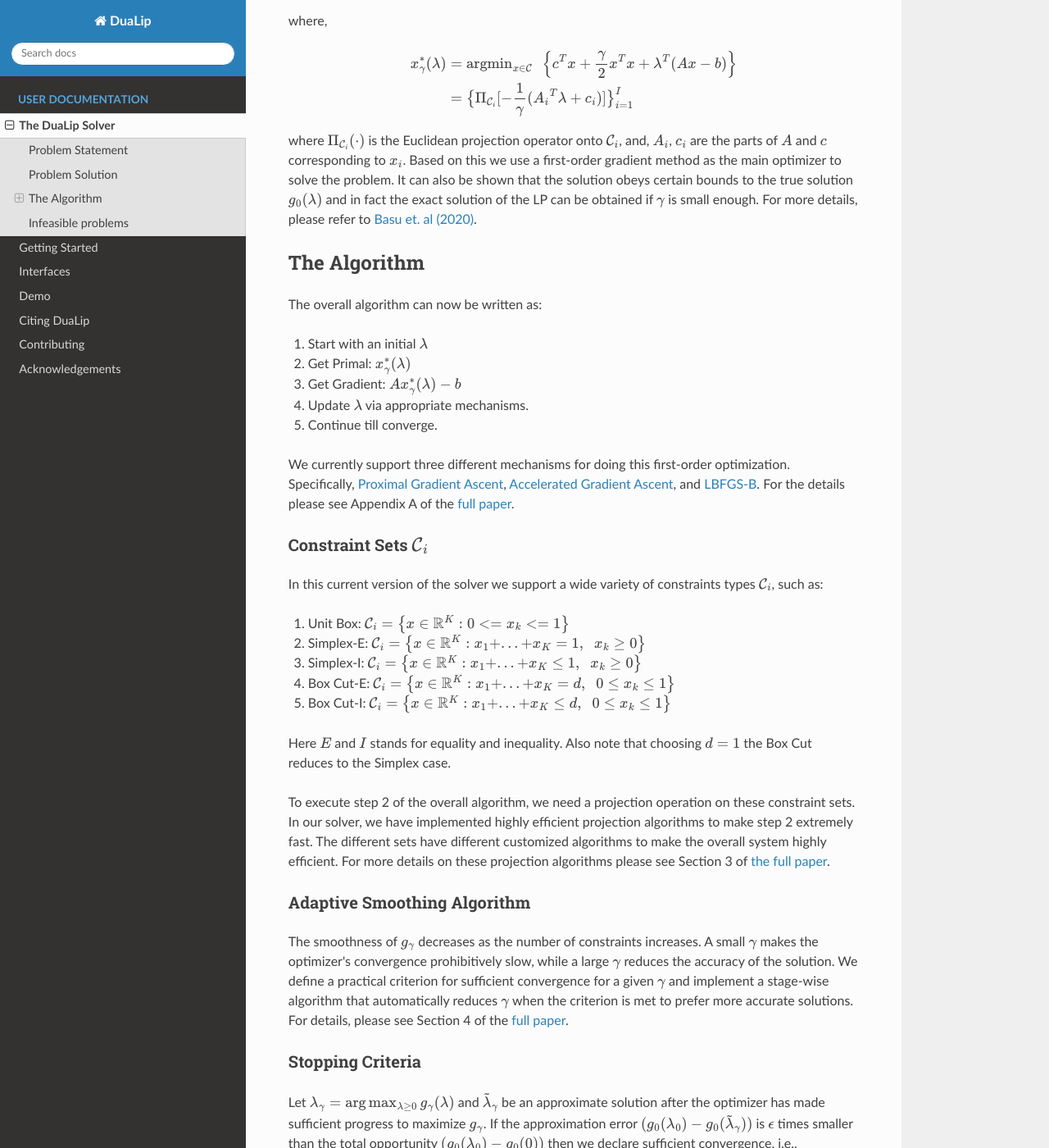
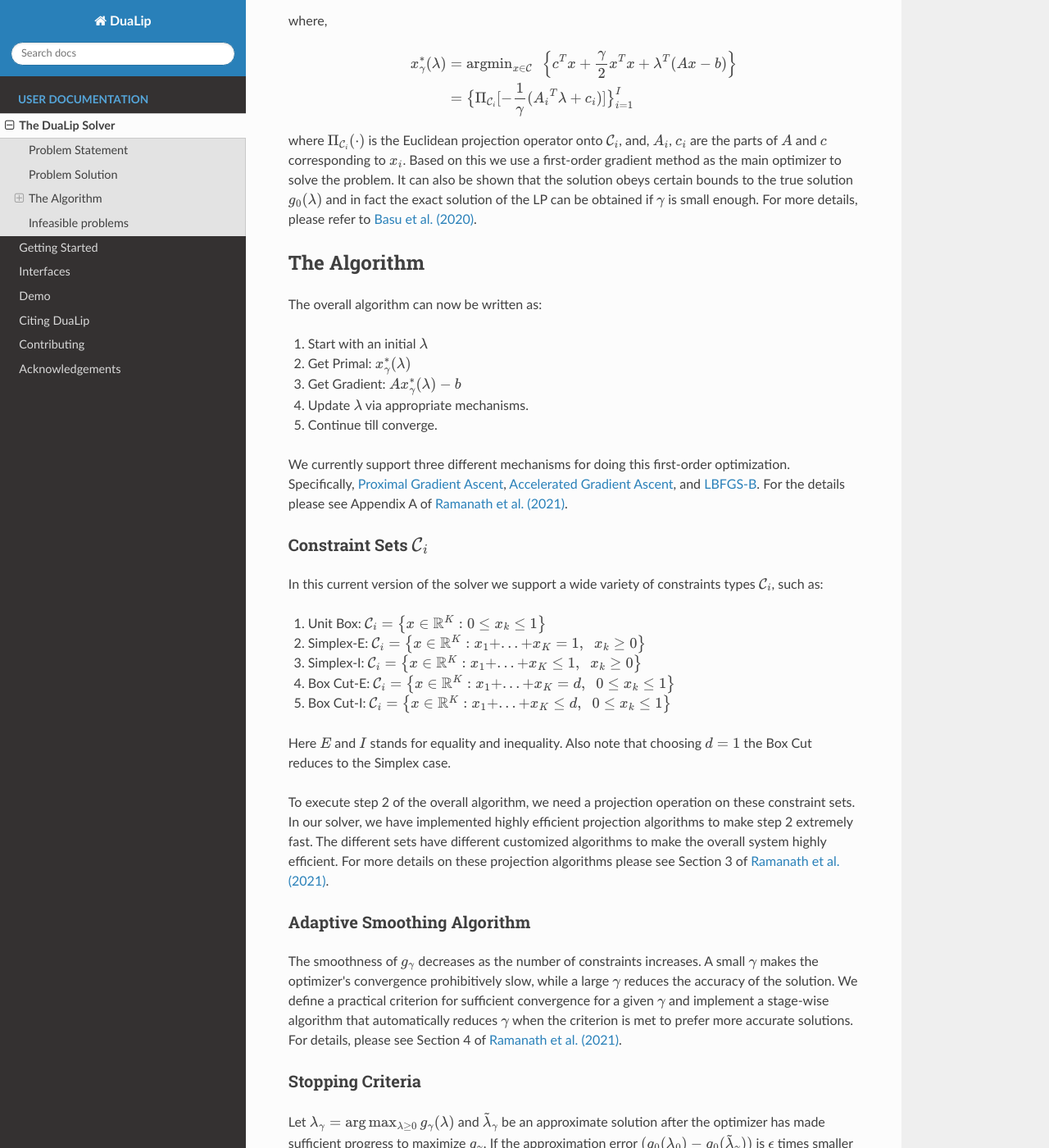
Before and after one commit to linkedin/DuaLip, a Sphinx documentation site: the page built from docs/solver/index.rst, in a window 1280 px wide and 1400 px high, scrolled down 1134 px. Shown: the whole window at 82% size. Built offline with Sphinx 7.4.7 and the Read the Docs theme 2.0.0, drawn with Linux system fonts in a browser that asks for light colours; some of the changed text lies outside the part shown.

Commit message:
Minor updates to comments, formatting and wiki.

```diff
--- a/docs/demo/moo.rst
+++ b/docs/demo/moo.rst
@@ -44,7 +44,7 @@ We can further frame this using vector and matrix notation.
                 r_{11}  & \ldots & r_{1K} & \ldots & r_{I1} & \ldots & r_{IK}
             \end{bmatrix}
 
-   **Note**: There is a sign change for the second constrain to get the :math:`\leq` form.
+   **Note**: There is a sign change for the second constraint to get the :math:`\leq` form.
 #. The constraint vector :math:`b` is :math:`\\(c_1, -c_2, c_3)`.
 #. The objective vector :math:`c` is vectorized version of :math:`c_{ik}`.
 
@@ -62,7 +62,7 @@ where :math:`\mathcal{C}_i` is the unit box.
 
 How to formulate the training data?
 -----------------------------------
-Let's consider a simple dataset. We have 3 emails, each with their predicted utilities. We would like to send less or equal to 2 emails. Keep click >= 1 and disable <= 0.03.
+Let's consider a simple dataset. We have 3 emails to be sent to a single user (i.e. :math:`i = 1` and :math:`k = 3`), each with their predicted utilities. We would like to send less or equal to 2 emails, have at least 1 or more clicks, and have the disable probability <= 0.03.
 
 ========= =========  ========  ==========
 Email     Psession   Pclick    PDisable
--- a/docs/solver/index.rst
+++ b/docs/solver/index.rst
@@ -28,7 +28,7 @@ compact polytopes. :math:`x \in \mathbb{R}^n` is the vector of optimization vari
 Problem Solution
 ----------------
 
-We briefly outline the solution mechanism here. For more details, please see `Basu et. al (2020)
+We briefly outline the solution mechanism here. For more details, please see `Basu et al. (2020)
 <http://proceedings.mlr.press/v119/basu20a/basu20a.pdf>`_.
 To solve the problem, we introduce the perturbed problem:
 
@@ -68,7 +68,7 @@ where :math:`\Pi_{\mathcal{C}_i}(\cdot)` is the Euclidean projection operator on
 parts of :math:`A` and :math:`c` corresponding to :math:`x_i`. Based on this we use a first-order gradient method as the main optimizer to
 solve the problem. It can also be shown that the solution obeys certain bounds to the true solution :math:`g_0(\lambda)` and
 in fact the exact solution of the LP can be obtained if :math:`\gamma` is small enough.
-For more details, please refer to `Basu et. al (2020)
+For more details, please refer to `Basu et al. (2020)
 <http://proceedings.mlr.press/v119/basu20a/basu20a.pdf>`_.
 
 
@@ -88,7 +88,7 @@ The overall algorithm can now be written as:
 We currently support three different mechanisms for doing this first-order optimization. Specifically, `Proximal Gradient Ascent
 <https://en.wikipedia.org/wiki/Proximal_gradient_method>`_, `Accelerated Gradient Ascent
 <https://www.ceremade.dauphine.fr/~carlier/FISTA>`_, and `LBFGS-B
-<https://en.wikipedia.org/wiki/Limited-memory_BFGS>`_. For the details please see Appendix A of the `full paper
+<https://en.wikipedia.org/wiki/Limited-memory_BFGS>`_. For the details please see Appendix A of `Ramanath et al. (2021)
 <https://arxiv.org/abs/2103.05277>`_.
 
 .. _constraints :
@@ -98,7 +98,7 @@ Constraint Sets :math:`\mathcal{C}_i`
 In this current version of the solver we support a wide variety of constraints types :math:`\mathcal{C}_i`,
 such as:
 
-1. Unit Box: :math:`\mathcal{C}_i = \big\{ x \in \mathbb{R}^K : 0 <= x_k <= 1\big\}`
+1. Unit Box: :math:`\mathcal{C}_i = \big\{ x \in \mathbb{R}^K : 0 \leq x_k \leq 1\big\}`
 2. Simplex-E: :math:`\mathcal{C}_i = \big\{ x \in \mathbb{R}^K : x_1 + ... + x_K = 1, \;\; x_k \geq 0\big\}`
 3. Simplex-I: :math:`\mathcal{C}_i = \big\{ x \in \mathbb{R}^K : x_1 + ... + x_K \leq 1, \;\; x_k \geq 0\big\}`
 4. Box Cut-E: :math:`\mathcal{C}_i = \big\{ x \in \mathbb{R}^K : x_1 + ... + x_K = d, \;\; 0 \leq x_k \leq 1\big\}`
@@ -110,7 +110,7 @@ Here :math:`E` and :math:`I` stands for equality and inequality. Also note that
 To execute step 2 of the overall algorithm, we need a projection operation on these constraint sets.
 In our solver, we have implemented highly efficient projection algorithms to make step 2 extremely fast. The different sets have
 different customized algorithms to make the overall system highly efficient. For more details on
-these projection algorithms please see Section 3 of `the full paper
+these projection algorithms please see Section 3 of `Ramanath et al. (2021)
 <https://arxiv.org/abs/2103.05277>`_.
 
 .. _adaptive_smoothing :
@@ -121,7 +121,7 @@ The smoothness of :math:`g_\gamma` decreases as the number of constraints increa
 A small :math:`\gamma` makes the optimizer's convergence prohibitively slow, while a large :math:`\gamma` reduces the accuracy of
 the solution. We define a practical criterion for sufficient convergence for a given :math:`\gamma` and
 implement a stage-wise algorithm that automatically reduces :math:`\gamma` when the criterion is met to
-prefer more accurate solutions. For details, please see Section 4 of the `full paper
+prefer more accurate solutions. For details, please see Section 4 of `Ramanath et al. (2021)
 <https://arxiv.org/abs/2103.05277>`_.
 
 .. _convergence :
```
Also changed, not shown: 13 other files.
